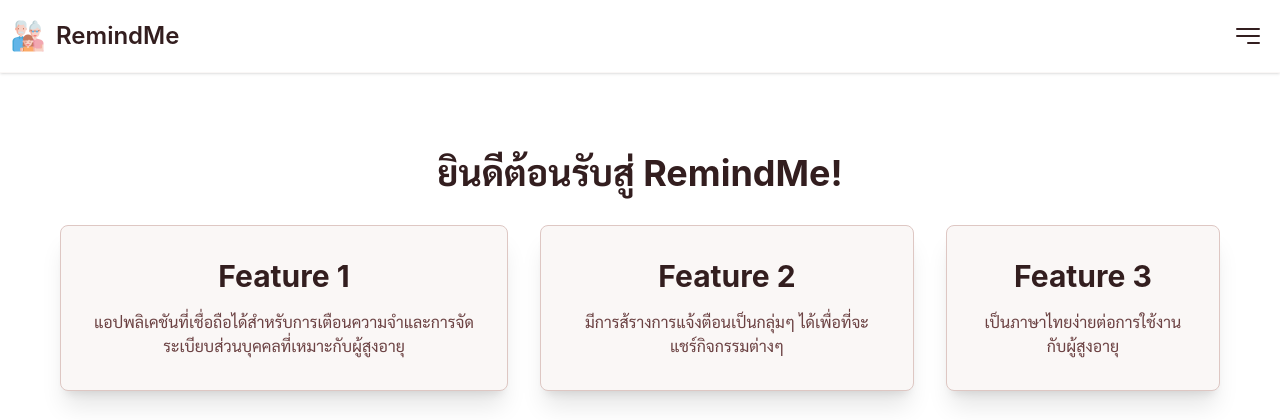
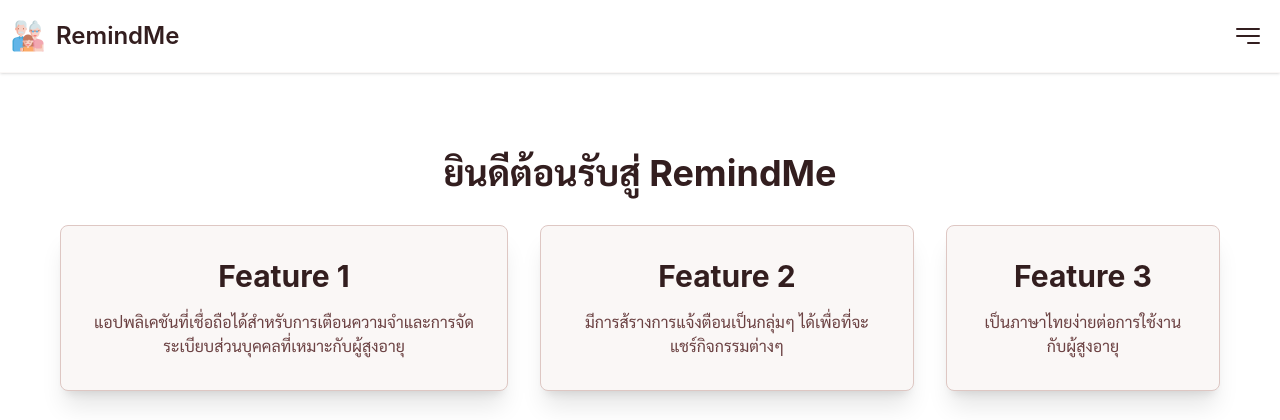
Before and after one commit to TaeTanakrit0089/DevToolProject, a Django app: page / in a window 1280 px wide. Shown: the top 420 px of the page. Run offline with Django 5.2, Linux system fonts and the light colour scheme; style sheets or scripts are compiled from the project's sources.

Commit message:
Jenkins Test

```diff
--- a/devtool_system/remindme/templates/index.html
+++ b/devtool_system/remindme/templates/index.html
@@ -6,7 +6,7 @@
   <div class="">
     <div class="m-3 px-12 py-8 my-12 flex items-center justify-center flex-col">
       <!-- Flex column for vertical stacking -->
-      <h1 class="text-4xl font-bold text-center mb-8">ยินดีต้อนรับสู่ RemindMe!</h1> <!-- Main heading above the cards -->
+      <h1 class="text-4xl font-bold text-center mb-8">ยินดีต้อนรับสู่ RemindMe</h1> <!-- Main heading above the cards -->
 
       <div class="flex flex-col md:flex-row space-y-4 md:space-y-0 md:space-x-8">
         <!-- Responsive flex container -->
```
